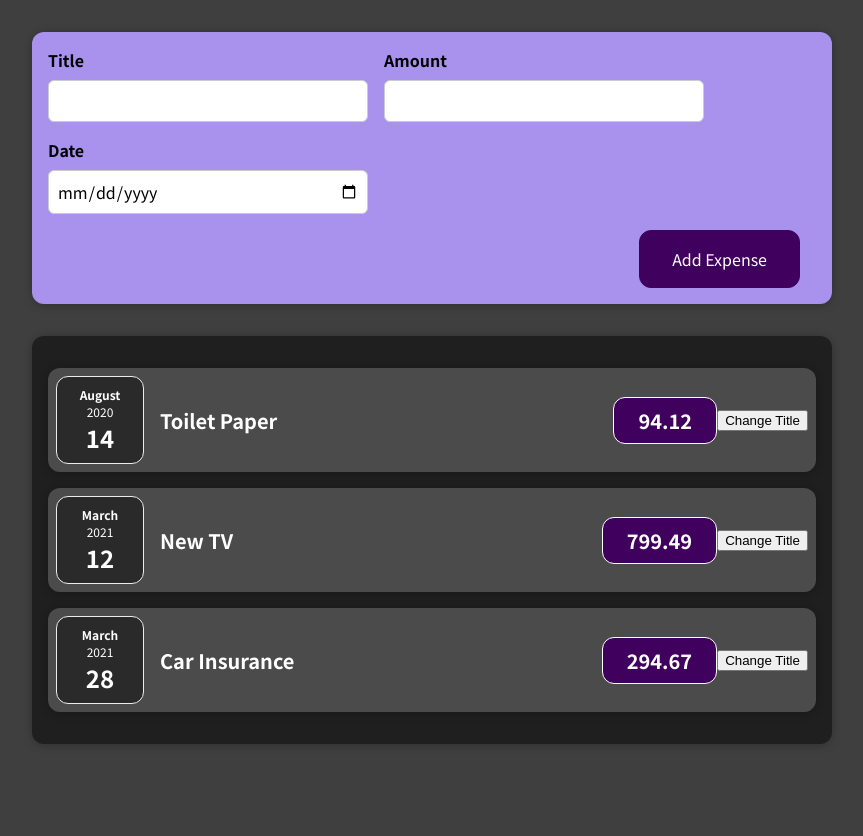
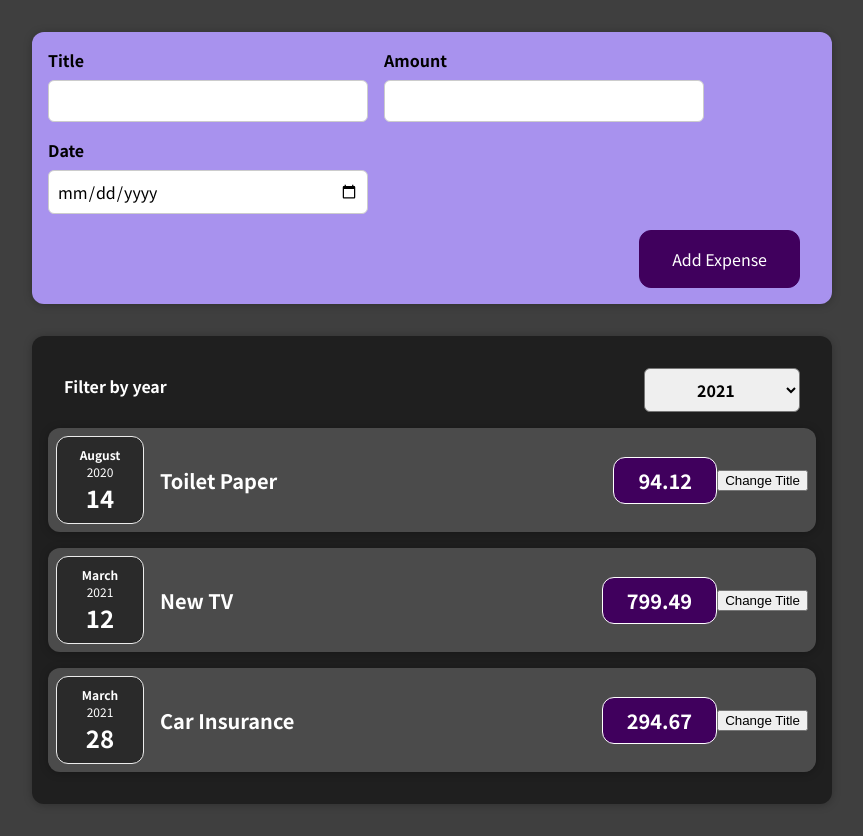
Before and after one commit to Changwhi/Expense-tracker, a React (Create React App) app: page / in a window 1280 px wide. Shown: the whole page, without its empty margins (208-1071 px from the left). Before the commit the page ends 800 px from the top, so only its background shows below. Built offline with nearby package versions, Linux system fonts and the light colour scheme.

Commit message:
add filter

```diff
--- a/src/App.js
+++ b/src/App.js
@@ -29,9 +29,14 @@
     date: new Date(2021, 5, 12),
   },
 ]
+
+    const addExpenseHandler = expense => {
+        console.log("In app.js");
+        console.log(expense);
+    }
     return (
       <div>
-        <NewExpense />
+        <NewExpense onAddEpense = {addExpenseHandler} />
         <Expenses items = {dummy_expenses}/>
       </div>
   );
--- /dev/null
+++ b/src/components/Expenses/ExpenseFilter.css
@@ -0,0 +1,24 @@
+.expenses-filter {
+  color: white;
+  padding: 0 1rem;
+}
+
+.expenses-filter__control {
+  display: flex;
+  width: 100%;
+  align-items: center;
+  justify-content: space-between;
+  margin: 1rem 0;
+}
+
+.expenses-filter label {
+  font-weight: bold;
+  margin-bottom: 0.5rem;
+}
+
+.expenses-filter select {
+  font: inherit;
+  padding: 0.5rem 3rem;
+  font-weight: bold;
+  border-radius: 6px;
+}
--- /dev/null
+++ b/src/components/Expenses/ExpenseFilter.js
@@ -0,0 +1,25 @@
+import React from 'react';
+
+import './ExpenseFilter.css';
+
+const ExpensesFilter = (props) => {
+  const dropdownChangeHandler = (event) => {
+    props.onChangeFilter(event.target.value);
+  };
+
+  return (
+    <div className='expenses-filter'>
+      <div className='expenses-filter__control'>
+        <label>Filter by year</label>
+        <select value={props.selected} onChange={dropdownChangeHandler}>
+          <option value='2024'>2024</option>
+          <option value='2023'>2023</option>
+          <option value='2022'>2022</option>
+          <option value='2021'>2021</option>
+        </select>
+      </div>
+    </div>
+  );
+};
+
+export default ExpensesFilter;
--- a/src/components/Expenses/Expenses.js
+++ b/src/components/Expenses/Expenses.js
@@ -1,9 +1,18 @@
+import React, {useState} from "react";
 import ExpenseItem from "./ExpenseItem";
 import "./Expenses.css"
 import Card from '../UI/Card'
+import ExpensesFilter from "./ExpenseFilter";
 function Expenses(props) {
+    const [filteredYear, setFilteredYear] = useState('2021');
+    const filterChangeHandler = selectedYear => {
+        setFilteredYear(selectedYear);
+    };
+
     return (
+        <div>
         <Card className='expenses'>
+        <ExpensesFilter selected={filteredYear} onChangeFilter={filterChangeHandler} />
         <ExpenseItem
         title={props.items[0].title}
         amount={props.items[0].amount}
@@ -22,6 +31,7 @@
         date={props.items[2].date}
         />
         </Card>
+        </div>
     )
 }
 
--- a/src/components/NewExpense/ExpenseForm.js
+++ b/src/components/NewExpense/ExpenseForm.js
@@ -1,44 +1,75 @@
 import React , {useState}from 'react';
 import './ExpenseForm.css'
-const ExpenseForm = () => {
+const ExpenseForm = (props) => {
 
-    const [userInput, setUserInput] = useState({
-        enteredTitle: '',
-        enteredAmount: '',
-        enteredDate: ''
-    })
+   // const [userInput, setUserInput] = useState({
+   //     enteredTitle: '',
+   //     enteredAmount: '',
+   //     enteredDate: ''
+   // })
+
+   // const titleChangeHandler = (event) => {
+   //     setUserInput((prevState) => {
+   //         return {...prevState, enteredTitle: event.target.value};
+   //     })
+   // }
+
+   // const amountChangeHandler = (event) => {
+   //     setUserInput((prevState) => {
+   //         return {...prevState, enteredAmount: event.target.value};
+   //     })
+   // }
+
+   // const dateChangeHandler = (event) => {
+   //     setUserInput((prevState) => {
+   //         return {...prevState,enteredDate: event.target.value};
+   //     })
+   // }
+
+    const [title, setTitle] = useState("");
+    const [amount, setAmount] = useState("");
+    const [date, setDate] = useState("");
 
     const titleChangeHandler = (event) => {
-        setUserInput((prevState) => {
-            return {...prevState, enteredTitle: event.target.value};
-        })
-    }
+        setTitle(event.target.value);
+    };
+    const amountChangeHandler = (event) => {
+        setAmount(event.target.value);
+    };
+    const dateChangeHandler = (event) => {
+        setDate(event.target.value);
 
-    const amountChangeHandler = (event) => {
-        setUserInput((prevState) => {
-            return {...prevState, enteredAmount: event.target.value};
-        })
-    }
+    };
 
-    const dateChangeHandler = (event) => {
-        setUserInput((prevState) => {
-            return {...prevState,enteredDate: event.target.value};
-        })
-    }
+
+    const submitHandler = (event) => {
+        event.preventDefault();
+
+        const expenseData = {
+            title: title,
+            amount: amount,
+            date: new Date(date),
+        };
+        props.onSaveEpenseData(expenseData);
+        setDate("");
+        setAmount("");
+        setTitle("");
+
+    };
     return (
-        <form>
+        <form onSubmit={submitHandler}>
             <div className='new-expense__controls'>
             <div className='new-expense__control'>
                 <label>Title</label>
-                <input type='text' onChange={titleChangeHandler}></input>
+                <input type='text' value={title} onChange={titleChangeHandler}></input>
             </div>
             <div className='new-expense__control'>
                 <label>Amount</label>
-                <input type='number' min='0.01' step='0.01' onChange={amountChangeHandler}></input>
+                <input type='number' value={amount} min='0.01' step='0.01' onChange={amountChangeHandler}></input>
             </div>
             <div className='new-expense__control'>
                 <label>Date</label>
-                <input type='date' min='2019-01-01' max='2025-12-31' onChange={dateChangeHandler}></input>
+                <input type='date' value={date} min='2019-01-01' max='2025-12-31' onChange={dateChangeHandler}></input>
             </div>
             </div>
         <div className='new-expense__actions'>
--- a/src/components/NewExpense/NewExpense.js
+++ b/src/components/NewExpense/NewExpense.js
@@ -2,11 +2,17 @@
 import './NewExpense.css'
 import ExpenseForm from './ExpenseForm';
 
-const NewExpense = () => {
+const NewExpense = (props) => {
+    const saveExpenseDataHandler = (enteredExpenseData) => {
+        const expenseData = {
+            ...enteredExpenseData,
+            id: Math.random().toString()
+        };
+        props.onAddEpense(expenseData);
+    }
     return (<div className='new-expense'>
-        <ExpenseForm />
-
-    </div>)
+        <ExpenseForm onSaveEpenseData={saveExpenseDataHandler} />
+    </div>);
 };
 
 export default NewExpense;
```
